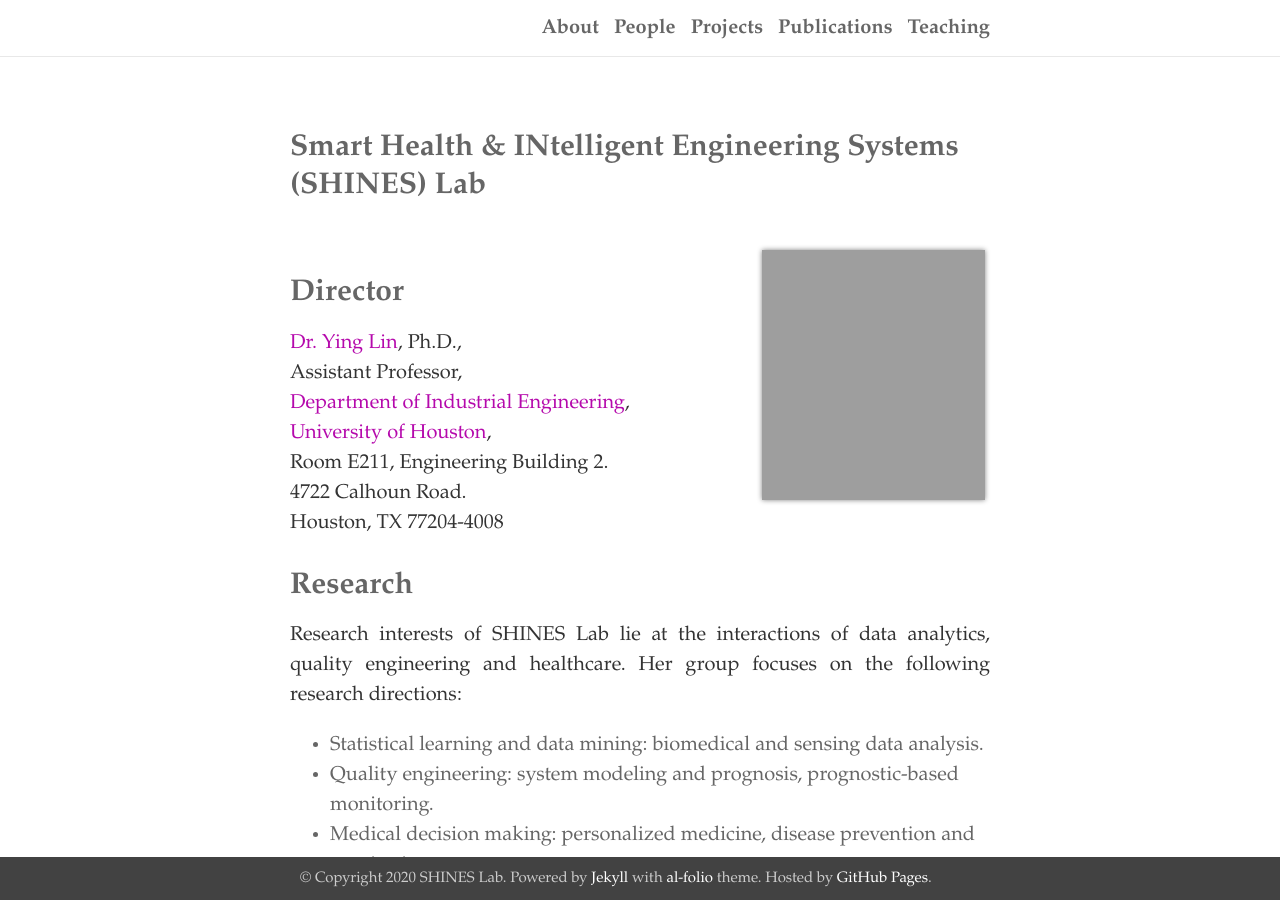
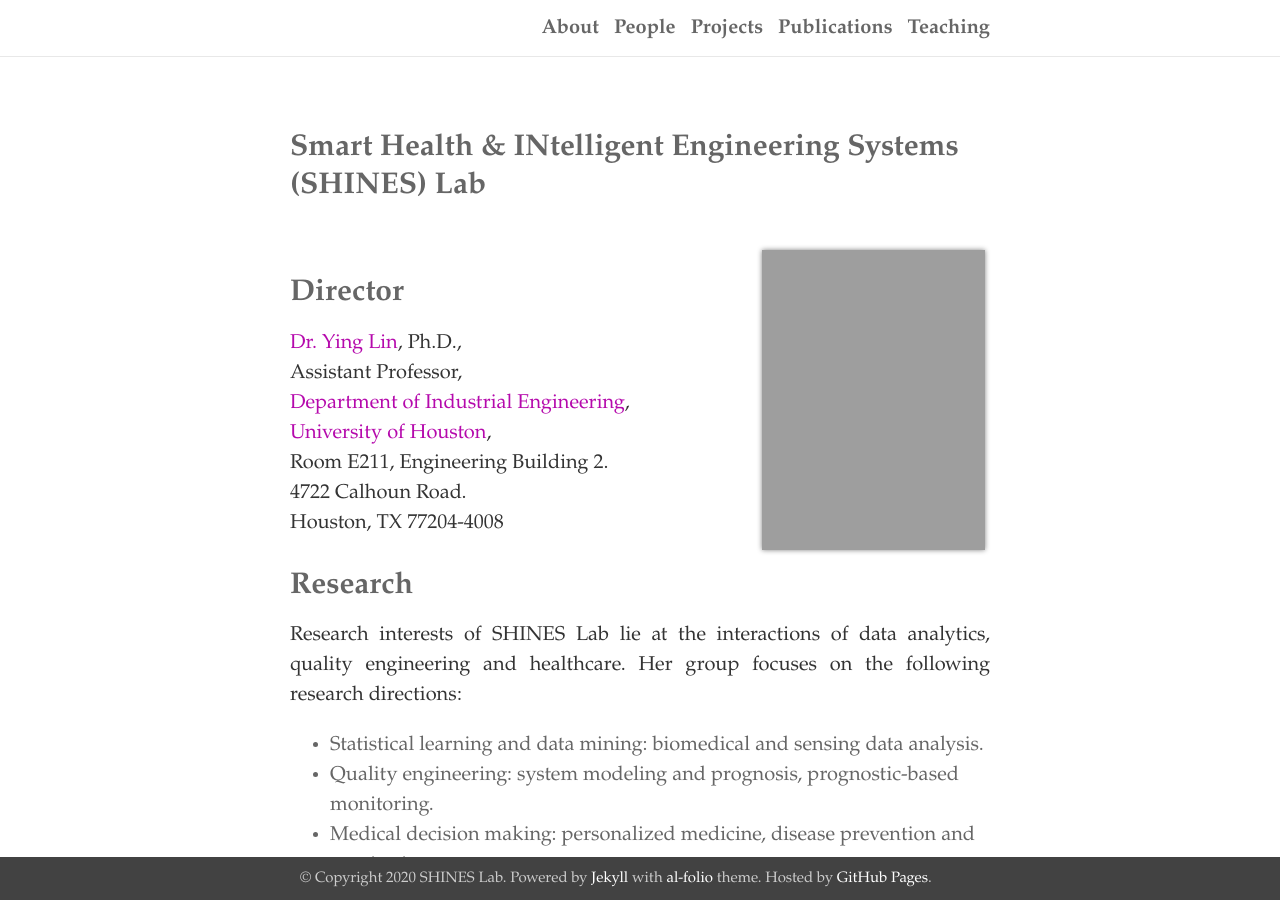
Before and after one commit to shines-lab/shines-lab.github.io, a Jekyll site: the page built from _pages/about.md, in a window 1280 px wide and 900 px high. Built offline with Jekyll 4.4.1, drawn with Linux system fonts in a browser that asks for light colours.

Commit message:
Update about.html

```diff
--- a/_layouts/about.html
+++ b/_layouts/about.html
@@ -6,7 +6,7 @@ title: Home
 {% if page.profile %}
   <div class="profile col one {{ page.profile.align }}">
     {% if page.profile.image %}
-      <img class="one" src="{{ page.profile.image | prepend: '/assets/img/' | prepend: site.baseurl | prepend: site.url }}" width="120" height="250">
+      <img class="one" src="{{ page.profile.image | prepend: '/assets/img/' | prepend: site.baseurl | prepend: site.url }}" width="120" height="300">
     {% endif %}
     {% if page.profile.address %}
       <div class="address">
```
